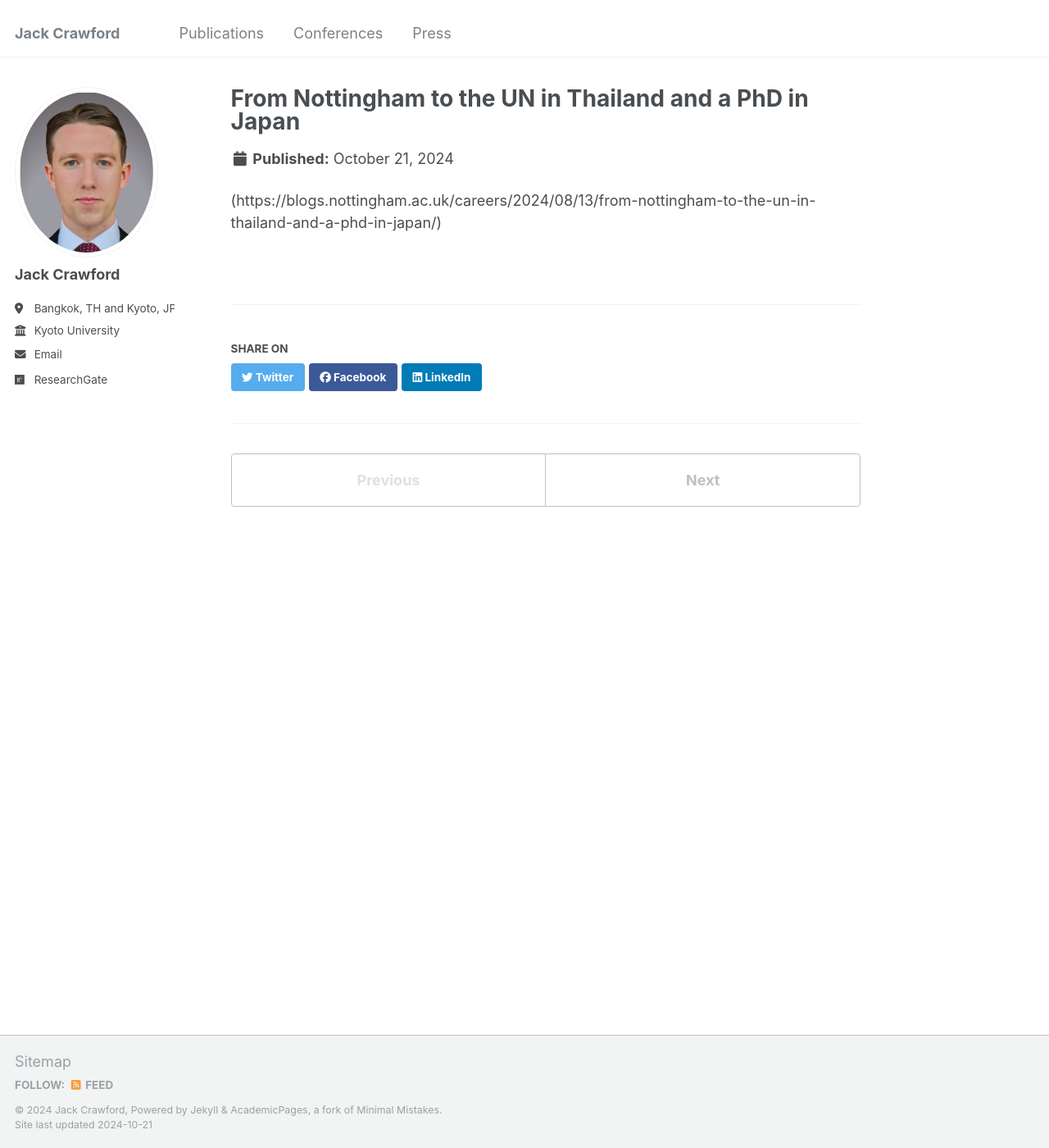
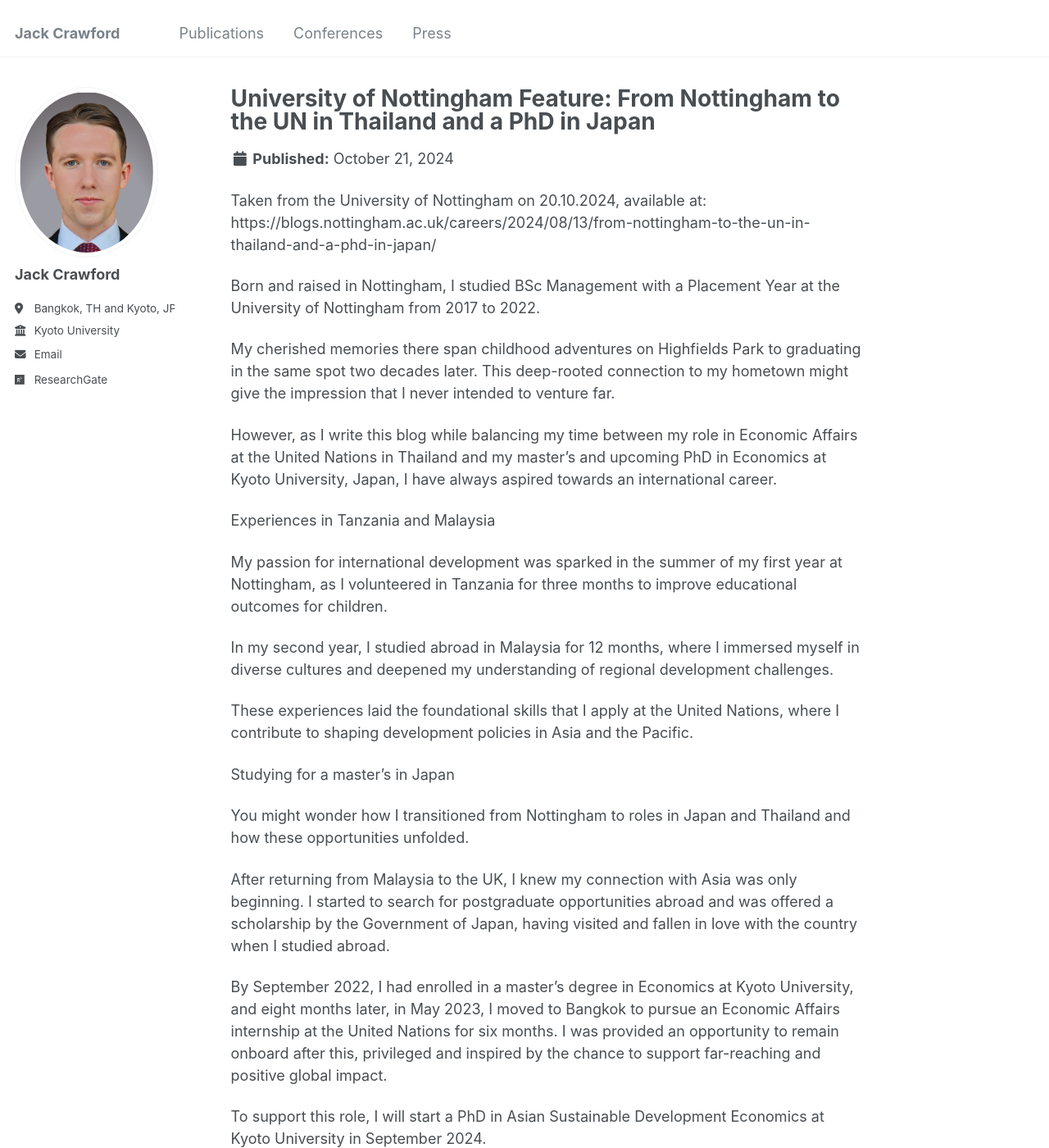
Before and after one commit to jackgcrawford/jackcrawford, a Jekyll site: the page built from _portfolio/portfolio-1.md, in a window 1280 px wide and 1400 px high. Shown: the whole window at 82% size. Built offline with Jekyll 4.4.1, drawn with Linux system fonts in a browser that asks for light colours; some of the changed text lies outside the part shown.

Commit message:
Update portfolio-1.md

```diff
--- a/_portfolio/portfolio-1.md
+++ b/_portfolio/portfolio-1.md
@@ -1,7 +1,49 @@
 ---
-title: "From Nottingham to the UN in Thailand and a PhD in Japan"
-excerpt: "University of Nottingham Careers Article <br/><img src='/images/jack-crawford.png'>"
+title: "University of Nottingham Feature: From Nottingham to the UN in Thailand and a PhD in Japan"
+excerpt: "University of Nottingham Careers Article <br/><img src='images/jack-crawford500300.png'>"
 collection: portfolio
 ---
 
-(https://blogs.nottingham.ac.uk/careers/2024/08/13/from-nottingham-to-the-un-in-thailand-and-a-phd-in-japan/)
+Taken from the University of Nottingham on 20.10.2024, available at: https://blogs.nottingham.ac.uk/careers/2024/08/13/from-nottingham-to-the-un-in-thailand-and-a-phd-in-japan/
+
+Born and raised in Nottingham, I studied BSc Management with a Placement Year at the University of Nottingham from 2017 to 2022.
+
+My cherished memories there span childhood adventures on Highfields Park to graduating in the same spot two decades later. This deep-rooted connection to my hometown might give the impression that I never intended to venture far.
+
+However, as I write this blog while balancing my time between my role in Economic Affairs at the United Nations in Thailand and my master’s and upcoming PhD in Economics at Kyoto University, Japan, I have always aspired towards an international career.
+
+Experiences in Tanzania and Malaysia
+
+My passion for international development was sparked in the summer of my first year at Nottingham, as I volunteered in Tanzania for three months to improve educational outcomes for children.
+
+In my second year, I studied abroad in Malaysia for 12 months, where I immersed myself in diverse cultures and deepened my understanding of regional development challenges.
+
+These experiences laid the foundational skills that I apply at the United Nations, where I contribute to shaping development policies in Asia and the Pacific.
+
+Studying for a master’s in Japan
+
+You might wonder how I transitioned from Nottingham to roles in Japan and Thailand and how these opportunities unfolded.
+
+After returning from Malaysia to the UK, I knew my connection with Asia was only beginning. I started to search for postgraduate opportunities abroad and was offered a scholarship by the Government of Japan, having visited and fallen in love with the country when I studied abroad.
+
+By September 2022, I had enrolled in a master’s degree in Economics at Kyoto University, and eight months later, in May 2023, I moved to Bangkok to pursue an Economic Affairs internship at the United Nations for six months. I was provided an opportunity to remain onboard after this, privileged and inspired by the chance to support far-reaching and positive global impact.
+
+To support this role, I will start a PhD in Asian Sustainable Development Economics at Kyoto University in September 2024.
+
+Overcoming challenges
+
+Pursuing a career abroad is incredibly enriching, but it comes with its challenges. Therefore, I would like to leave you with some advice based on my own experiences.
+
+The barriers to landing an international role straight out of university are considerable, but they should not deter you. Language barriers, visa requirements, the cost of moving, and the competitiveness of these positions against local applicants mean that many graduates spend years acquiring the skills and experience at home before moving.
+
+These roles require substantial preparation, but you can start that now. Take every opportunity at university to go abroad, through summer schools, internships, or study abroad exchanges. These experiences show your ability to adapt to new environments and also allow you to build a global network that could prove beneficial when starting your international career.
+
+Building on your time at Nottingham
+
+If you have not already noticed, your time at university will fly by. For those of you starting, it can feel like one week you are at Fresher’s, and the next, you are deciding whether to sign a lease on a house in Lenton or study abroad in Ningbo.
+
+For those graduating, I am sure you will have experienced all of this and more. Securing a career abroad is often years in the making, but embarking on this journey involves building upon the foundational skills you are demonstrating today, such as strategic planning and forward-thinking.
+
+Use the momentum you have now (or what is left of it after exam season) to identify organisations you are passionate about, understand their hiring cycles, which may differ from the UK, and anticipate the skills needed for the specific country you aim to work in.
+
+If you are keen to progress your career in another country, talk to a careers adviser about how to build your skills while in Nottingham and use our resources to explore opportunities overseas.
```
